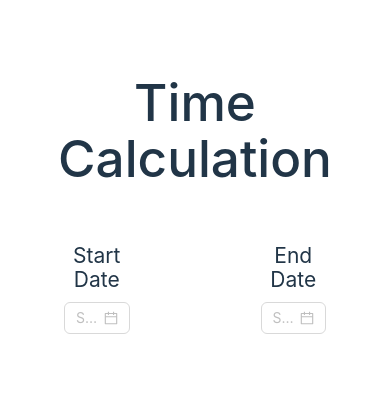
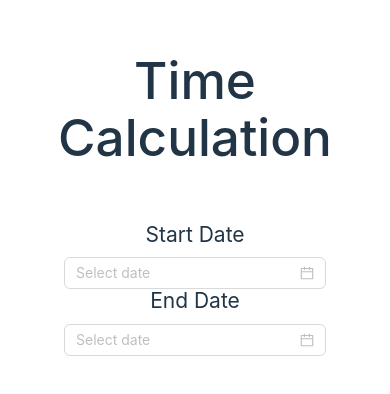
Before and after one commit to Luism27/time-calculation, a React (Vite) app: page / in a window 390 px wide. Shown: the part 202-596 px from the top of the page. Built offline with nearby package versions, Linux system fonts and the light colour scheme.

Commit message:
fix(app): fix for mobile and centering

```diff
--- a/src/App.tsx
+++ b/src/App.tsx
@@ -38,8 +38,8 @@ function App() {
         <h1>Time Calculation</h1>
       </div>
       <div className="card">
-        <Row justify="space-between">
-          <Col span={6}>
+        <Row justify="center">
+          <Col lg={6}>
             <fieldset>
               <legend>Start Date</legend>
               <DatePicker
@@ -55,7 +55,7 @@ function App() {
               />
             </fieldset>
           </Col>
-          <Col span={6}>
+          <Col lg={6} >
             <fieldset>
               <legend>End Date</legend>
               <DatePicker
```
